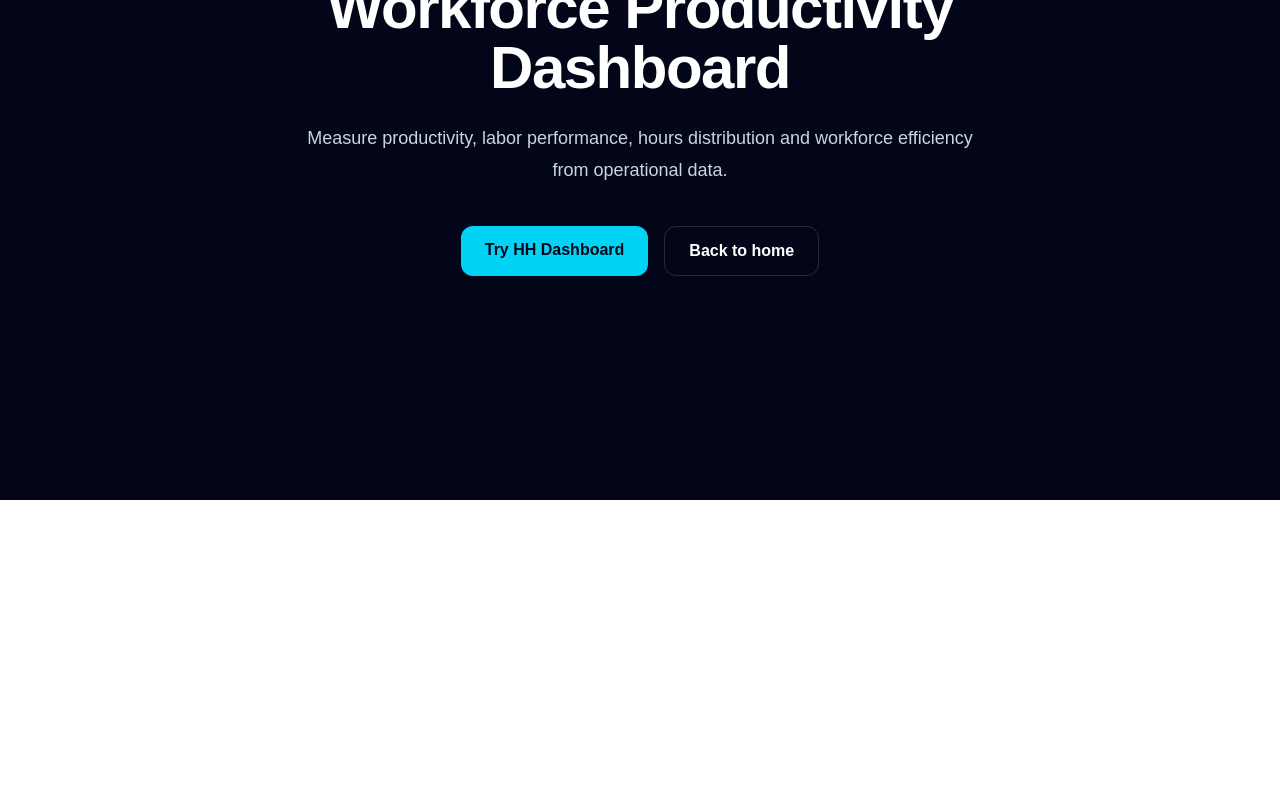
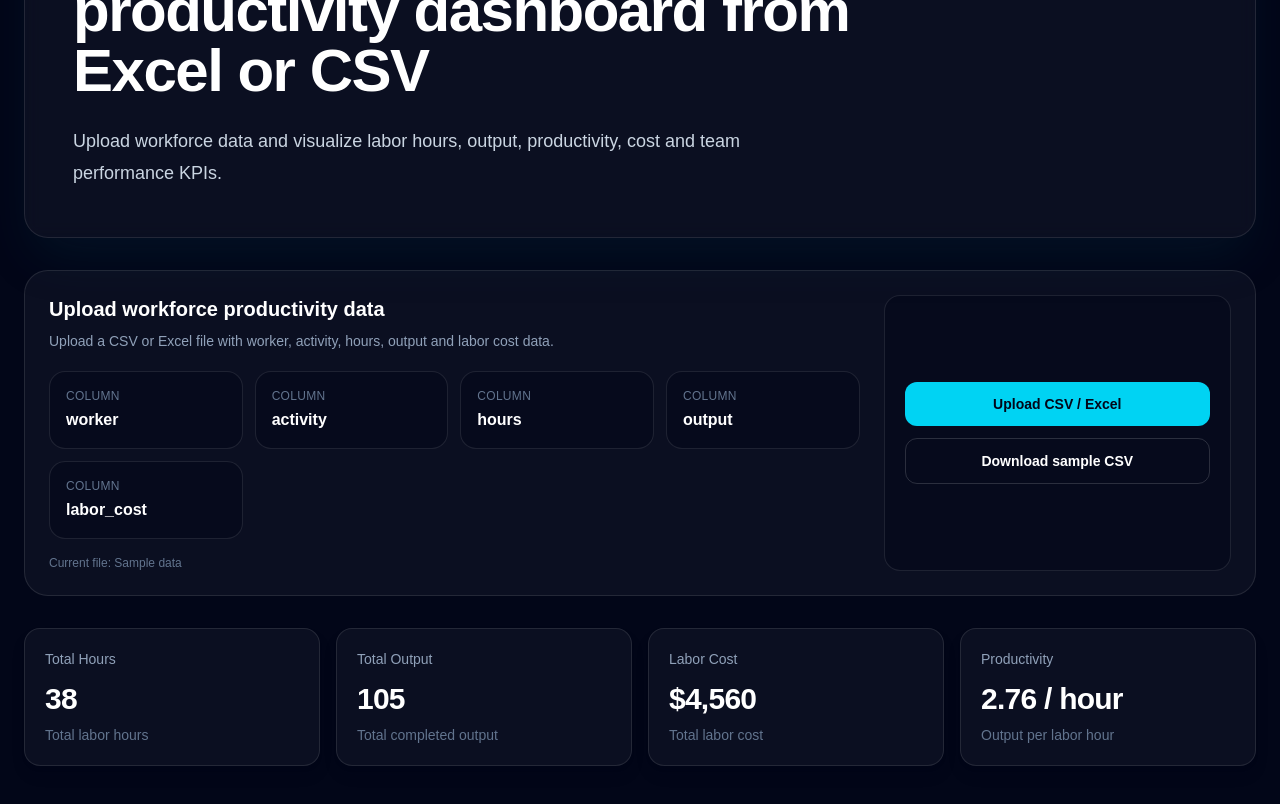
Before and after one commit to kike-Pinto/dashboard-tools-platform, a Next.js app: page /dashboard/workforce-productivity-dashboard in a window 1280 px wide. Shown: the part 300-1104 px from the top of the page. Before the commit the page ends 800 px from the top, so only its background shows below. Built offline with nearby package versions, Linux system fonts and the light colour scheme.

Commit message:
feat: add workforce dashboard route and base

```diff
--- /dev/null
+++ b/src/app/dashboard/workforce-productivity-dashboard/page.tsx
@@ -0,0 +1,38 @@
+import type { Metadata } from 'next'
+import { DashboardShell } from '@/components/dashboard/DashboardShell'
+import { workforceDashboardConfig } from '@/dashboards/workforce-dashboard/config'
+
+export const metadata: Metadata = {
+  title: 'Workforce Productivity Dashboard - Excel and CSV Dashboard',
+  description:
+    'Generate a workforce productivity dashboard from Excel or CSV. Upload worker, activity, hours, output and labor cost data to visualize productivity KPIs.',
+  openGraph: {
+    title: 'Workforce Productivity Dashboard - Excel and CSV Dashboard',
+    description:
+      'Upload workforce data and visualize labor hours, output, productivity, cost and team performance KPIs.',
+    type: 'website',
+    images: [
+      {
+        url: '/og/dashboard-tools-og.png',
+        width: 1200,
+        height: 630,
+        alt: 'Workforce Productivity Dashboard preview',
+      },
+    ],
+  },
+}
+
+export default function WorkforceProductivityDashboardPage() {
+  return (
+    <DashboardShell
+      badge={workforceDashboardConfig.badge}
+      title={workforceDashboardConfig.title}
+      description={workforceDashboardConfig.description}
+      uploadTitle={workforceDashboardConfig.uploadTitle}
+      uploadDescription={workforceDashboardConfig.uploadDescription}
+      requiredColumns={workforceDashboardConfig.requiredColumns}
+      sampleFile={workforceDashboardConfig.sampleFile}
+      dashboardType='workforce'
+    />
+  )
+}
--- a/src/components/dashboard/DashboardShell.tsx
+++ b/src/components/dashboard/DashboardShell.tsx
@@ -3,6 +3,7 @@ import { HHDashboardClient } from './HHDashboardClient'
 import { MaintenanceDashboardClient } from './MaintenanceDashboardClient'
 import { ProjectDashboardClient } from './ProjectDashboardClient'
 import { FuelDashboardClient } from './FuelDashboardClient'
+import { WorkforceDashboardClient } from './WorkforceDashboardClient'
 
 type DashboardShellProps = {
   badge: string
@@ -12,7 +13,7 @@ type DashboardShellProps = {
   sampleFile: string
   uploadTitle: string
   uploadDescription: string
-  dashboardType?: 'hh' | 'maintenance' | 'project' | 'fuel'
+  dashboardType?: 'hh' | 'maintenance' | 'project' | 'fuel' | 'workforce'
 }
 
 export function DashboardShell({
@@ -70,6 +71,13 @@ export function DashboardShell({
             uploadTitle={uploadTitle}
             uploadDescription={uploadDescription}
           />
+        ) : dashboardType === 'workforce' ? (
+          <WorkforceDashboardClient
+            requiredColumns={requiredColumns}
+            sampleFile={sampleFile}
+            uploadTitle={uploadTitle}
+            uploadDescription={uploadDescription}
+          />
         ) : (
           <HHDashboardClient
             requiredColumns={requiredColumns}
--- /dev/null
+++ b/src/components/dashboard/WorkforceDashboardClient.tsx
@@ -0,0 +1,63 @@
+'use client'
+
+import { workforceMockData } from '@/dashboards/workforce-dashboard/mockData'
+import { calculateWorkforceKPIs } from '@/dashboards/workforce-dashboard/calculate'
+import { formatCurrency, formatNumber } from '@/lib/dashboard/format'
+import { KPICard } from './KPICard'
+import { UploadZone } from './UploadZone'
+
+type WorkforceDashboardClientProps = {
+  requiredColumns: string[]
+  sampleFile: string
+  uploadTitle: string
+  uploadDescription: string
+}
+
+export function WorkforceDashboardClient({
+  requiredColumns,
+  sampleFile,
+  uploadTitle,
+  uploadDescription,
+}: WorkforceDashboardClientProps) {
+  const data = workforceMockData
+  const kpi = calculateWorkforceKPIs(data)
+
+  return (
+    <>
+      <UploadZone
+        fileName='Sample data'
+        requiredColumns={requiredColumns}
+        sampleFile={sampleFile}
+        uploadTitle={uploadTitle}
+        uploadDescription={uploadDescription}
+        onFileUpload={() => alert('Upload will be connected in the next step.')}
+      />
+
+      <section className='mt-8 grid gap-4 md:grid-cols-2 xl:grid-cols-4'>
+        <KPICard
+          label='Total Hours'
+          value={formatNumber(kpi.totalHours)}
+          helper='Total labor hours'
+        />
+
+        <KPICard
+          label='Total Output'
+          value={formatNumber(kpi.totalOutput)}
+          helper='Total completed output'
+        />
+
+        <KPICard
+          label='Labor Cost'
+          value={formatCurrency(kpi.totalLaborCost)}
+          helper='Total labor cost'
+        />
+
+        <KPICard
+          label='Productivity'
+          value={`${kpi.productivity.toFixed(2)} / hour`}
+          helper='Output per labor hour'
+        />
+      </section>
+    </>
+  )
+}
--- a/src/dashboards/catelog.ts
+++ b/src/dashboards/catelog.ts
@@ -32,6 +32,6 @@ export const dashboardCatalog = [
     slug: 'workforce-productivity-dashboard',
     description:
       'Measure productivity, labor performance, hours distribution and workforce efficiency from operational data.',
-    status: 'Coming soon',
+    status: 'Available',
   },
 ]
--- /dev/null
+++ b/src/dashboards/workforce-dashboard/calculate.ts
@@ -0,0 +1,22 @@
+import { WorkforceRow } from './types'
+
+export function calculateWorkforceKPIs(data: WorkforceRow[]) {
+  const totalHours = data.reduce((acc, row) => acc + row.hours, 0)
+
+  const totalOutput = data.reduce((acc, row) => acc + row.output, 0)
+
+  const totalLaborCost = data.reduce((acc, row) => acc + row.labor_cost, 0)
+
+  const productivity = totalHours > 0 ? totalOutput / totalHours : 0
+
+  const costPerOutput = totalOutput > 0 ? totalLaborCost / totalOutput : 0
+
+  return {
+    totalHours,
+    totalOutput,
+    totalLaborCost,
+    productivity,
+    costPerOutput,
+    totalRecords: data.length,
+  }
+}
--- /dev/null
+++ b/src/dashboards/workforce-dashboard/config.ts
@@ -0,0 +1,11 @@
+export const workforceDashboardConfig = {
+  badge: 'Workforce Productivity Dashboard',
+  title: 'Generate a workforce productivity dashboard from Excel or CSV',
+  description:
+    'Upload workforce data and visualize labor hours, output, productivity, cost and team performance KPIs.',
+  uploadTitle: 'Upload workforce productivity data',
+  uploadDescription:
+    'Upload a CSV or Excel file with worker, activity, hours, output and labor cost data.',
+  sampleFile: '/samples/workforce-dashboard-sample.csv',
+  requiredColumns: ['worker', 'activity', 'hours', 'output', 'labor_cost'],
+}
--- /dev/null
+++ b/src/dashboards/workforce-dashboard/mockData.ts
@@ -0,0 +1,39 @@
+import { WorkforceRow } from './types'
+
+export const workforceMockData: WorkforceRow[] = [
+  {
+    worker: 'Carlos',
+    activity: 'Assembly',
+    hours: 8,
+    output: 24,
+    labor_cost: 960,
+  },
+  {
+    worker: 'Maria',
+    activity: 'Inspection',
+    hours: 7,
+    output: 18,
+    labor_cost: 840,
+  },
+  {
+    worker: 'Juan',
+    activity: 'Assembly',
+    hours: 9,
+    output: 27,
+    labor_cost: 1080,
+  },
+  {
+    worker: 'Pedro',
+    activity: 'Packaging',
+    hours: 6,
+    output: 20,
+    labor_cost: 720,
+  },
+  {
+    worker: 'Luis',
+    activity: 'Inspection',
+    hours: 8,
+    output: 16,
+    labor_cost: 960,
+  },
+]
--- /dev/null
+++ b/src/dashboards/workforce-dashboard/types.ts
@@ -0,0 +1,7 @@
+export type WorkforceRow = {
+  worker: string
+  activity: string
+  hours: number
+  output: number
+  labor_cost: number
+}
```
Also changed, not shown: public/samples/workforce-dashboard-sample.csv (added).
